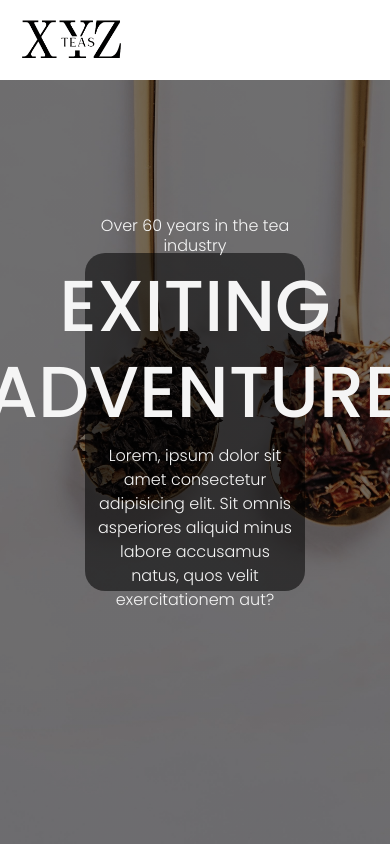
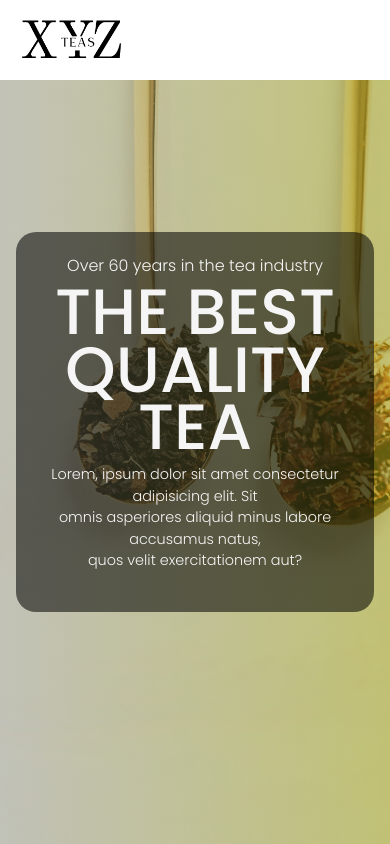
Before and after one commit to Thinushika/XYZteas_website, a Next.js app: page / in a window 390 px wide. Shown: the top 844 px of the page. Built offline with nearby package versions, Linux system fonts and the light colour scheme.

Commit message:
responsive and designed changed

```diff
--- a/components/layoutComponents/LandingUI.jsx
+++ b/components/layoutComponents/LandingUI.jsx
@@ -1,14 +1,13 @@
-import Image from "next/image";
 import React from "react";
 
 const LandingUI = () => {
   return (
     <>
       <div
-        className="container-fluid text-center"
+        className="container-fluid text-center px-2 py-6"
         style={{
           backgroundImage:
-            "linear-gradient(90deg,rgba(0, 0, 0, 0.55),rgba(0, 0, 0, 0.55)),url(/images/XYZteasBackground1.jpg)",
+            "linear-gradient(90deg,rgba(153, 155, 133, 0.55),rgba(153, 155, 13, 0.55)),url(/images/XYZteasBackground1.jpg)",
           backgroundSize: "cover",
           width: "100vw",
           height: "100vh",
@@ -18,10 +17,8 @@ const LandingUI = () => {
         }}
       >
         <div
-          className="container"
+          className="container p-4 m-2 my-5"
           style={{
-            width: "60%",
-            height: "40%",
             justifyContent: "center",
             alignItems: "center",
             display: "flex",
@@ -34,13 +31,25 @@ const LandingUI = () => {
           <h6 style={{ fontWeight: "300", color: "whitesmoke" }}>
             Over 60 years in the tea industry
           </h6>
-          <h1 style={{ fontSize: "4.5em", color: "whitesmoke" }}>
-            EXITING ADVENTURE
+          <h1
+            style={{
+              fontSize: "4em",
+              color: "whitesmoke",
+              lineHeight: "0.9em",
+            }}
+          >
+            THE BEST <br /> QUALITY TEA
           </h1>
-          <p style={{ fontWeight: "300", color: "whitesmoke" }}>
-            Lorem, ipsum dolor sit amet consectetur adipisicing elit. Sit omnis
-            asperiores aliquid minus labore accusamus natus, quos velit
-            exercitationem aut?
+          <p
+            style={{
+              fontWeight: "300",
+              color: "whitesmoke",
+              fontSize: "0.9em",
+            }}
+          >
+            Lorem, ipsum dolor sit amet consectetur adipisicing elit. Sit
+            <br /> omnis asperiores aliquid minus labore accusamus natus,
+            <br /> quos velit exercitationem aut?
           </p>
         </div>
       </div>
```
